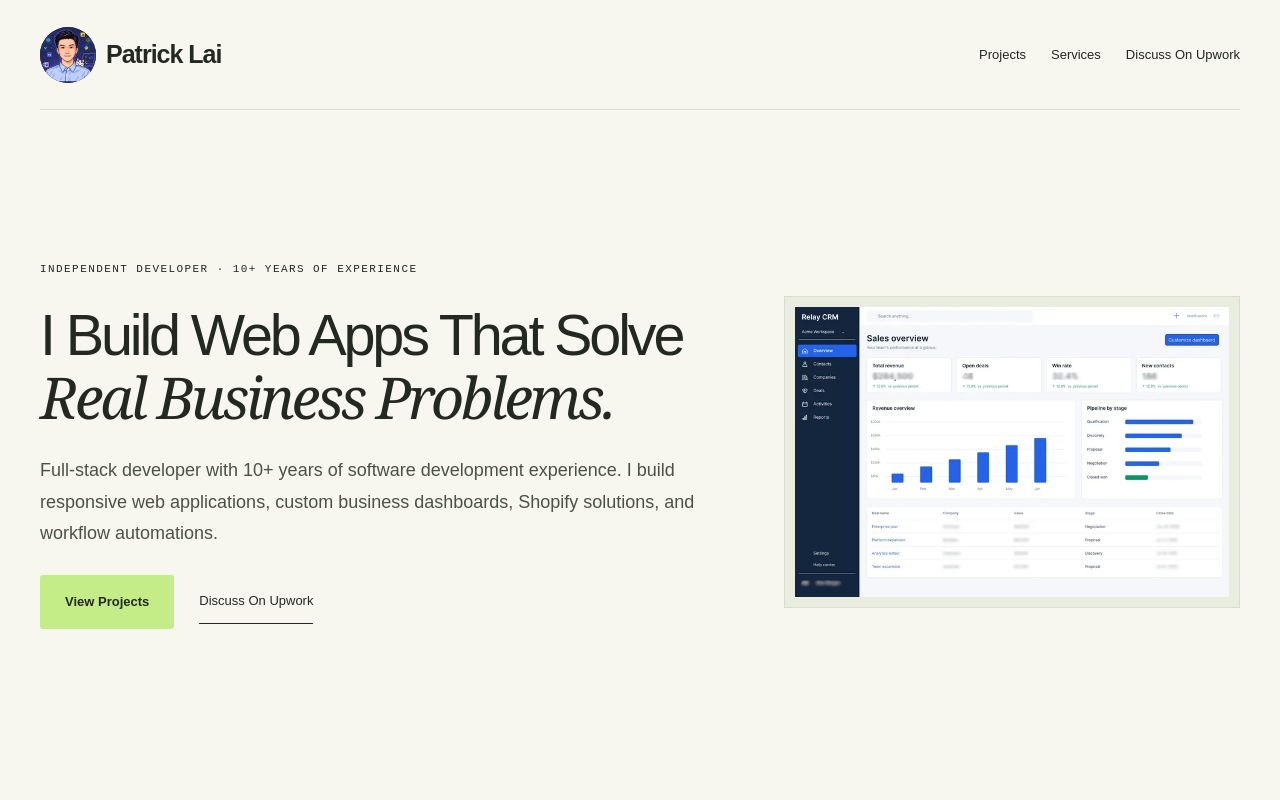
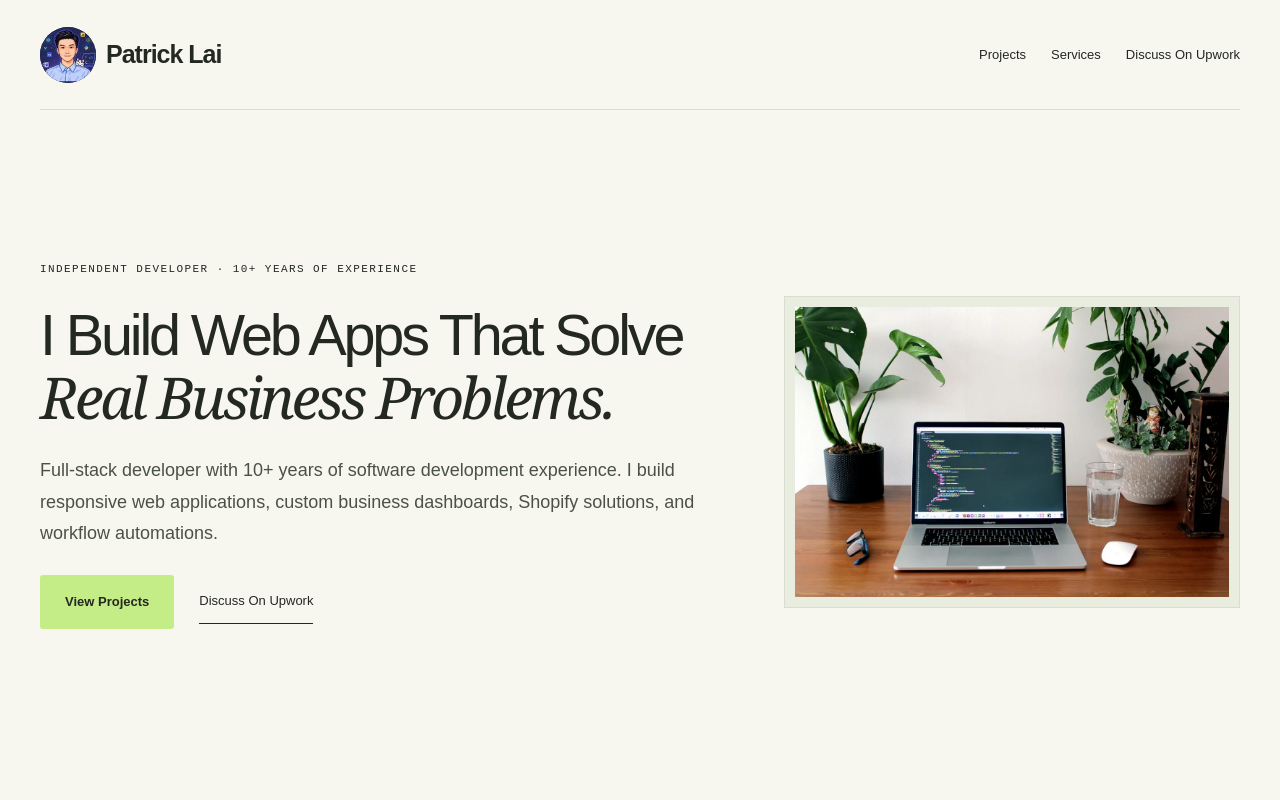
Before and after one commit to pakilai07/portfolio, a Next.js app: page / in a window 1280 px wide. Shown: the top 800 px of the page. Built offline with nearby package versions, Linux system fonts and the light colour scheme.

Commit message:
Use distinct coding workspace photograph in hero

```diff
--- a/components/portfolio-home.tsx
+++ b/components/portfolio-home.tsx
@@ -5,7 +5,7 @@ import { projects, services } from '@/lib/projects';
 
 export function PortfolioHome({ upworkOnly = false }: { upworkOnly?: boolean }) {
   return <><ProcessMoment/><header className="nav wrap v2-header"><span className="wordmark"><img className="avatar" src="/images/patrick-avatar.webp" width="56" height="56" alt="Patrick Lai"/>{profile.name}</span><nav aria-label="Main Navigation"><a href="#projects">Projects</a><a href="#services">Services</a><a data-track="upwork_click" href={profile.upwork}>Discuss On Upwork</a></nav></header><main className="portfolio-main">
-    <section className="v2-hero"><div className="wrap"><div className="hero-text"><p className="eyebrow">INDEPENDENT DEVELOPER · 10+ YEARS OF EXPERIENCE</p><h1>I Build Web Apps That Solve <em>Real Business Problems.</em></h1><p className="v2-lead">Full-stack developer with 10+ years of software development experience. I build responsive web applications, custom business dashboards, Shopify solutions, and workflow automations.</p><div className="hero-proof"><img src="/images/crm-thumb.webp" alt="CRM project sales dashboard preview" width="720" height="480"/></div><div className="v2-actions"><a className="button" href="#projects">View Projects</a><a className="text-link" data-track="upwork_click" href={profile.upwork}>Discuss On Upwork</a></div></div></div></section>
+    <section className="v2-hero"><div className="wrap"><div className="hero-text"><p className="eyebrow">INDEPENDENT DEVELOPER · 10+ YEARS OF EXPERIENCE</p><h1>I Build Web Apps That Solve <em>Real Business Problems.</em></h1><p className="v2-lead">Full-stack developer with 10+ years of software development experience. I build responsive web applications, custom business dashboards, Shopify solutions, and workflow automations.</p><div className="hero-proof"><img src="/images/hero-workspace.webp" alt="Laptop displaying code on a wooden desk with plants" width="1200" height="800"/></div><div className="v2-actions"><a className="button" href="#projects">View Projects</a><a className="text-link" data-track="upwork_click" href={profile.upwork}>Discuss On Upwork</a></div></div></div></section>
     <section id="projects" className="section"><div className="wrap"><p className="eyebrow">01 / FEATURED PROJECTS</p><h2>Project Work</h2><div className="grid v2-projects">{projects.map(project=><article className="card v2-project" key={project.slug}><p className="eyebrow">{project.category}</p><h3>{project.title}</h3><div className="project-preview"><img src={project.image.replace(/\.jpg$/, "-thumb.webp")} alt="" width="900" height="600" loading="lazy"/></div><details className="project-description" open><summary>Project Details</summary><p>{project.overview}</p></details><p className="portfolio-tech" title={project.technologies.join(' · ')}>{project.technologies.join(' · ')}</p></article>)}</div></div></section>
     <section id="services" className="stack-section"><div className="wrap section"><p className="eyebrow">02 / SERVICES</p><h2>What I Can Build For You</h2><div className="grid v2-services">{services.map((service,i)=><article className="card" key={service.title}><img className="service-icon" src={["/icons/react.svg","/icons/shopify.svg","/icons/nodedotjs.svg","/icons/n8n.svg"][i]} alt="" width="40" height="40" loading="lazy"/><h3>{service.title}</h3><p>{service.text}</p></article>)}</div></div></section>
     <section className="section"><div className="wrap"><p className="eyebrow">03 / PROFESSIONAL EXPERIENCE</p><h2>Development Experience</h2><div className="experience-layout"><ol className="v2-timeline">{experiences.map(experience=><li key={experience.company}><p className="mono">{experience.period}</p><h3>{experience.company!=="Freelance"&&<img className="company-icon" src={`/icons/${experience.company.toLowerCase()}.png`} alt="" width="32" height="32" loading="lazy"/>}{experience.company}</h3><p>{experience.role}</p></li>)}</ol><img className="experience-proof" src="/images/development-workspace.webp" alt="Developer working at a desktop computer with code on screen" width="1200" height="800" loading="lazy"/></div></div></section>
```
Also changed, not shown: public/images/hero-workspace.webp (added), shots/v2/hero-updated.png (added), 1 other file (tests, documents, lock files or other folders).
